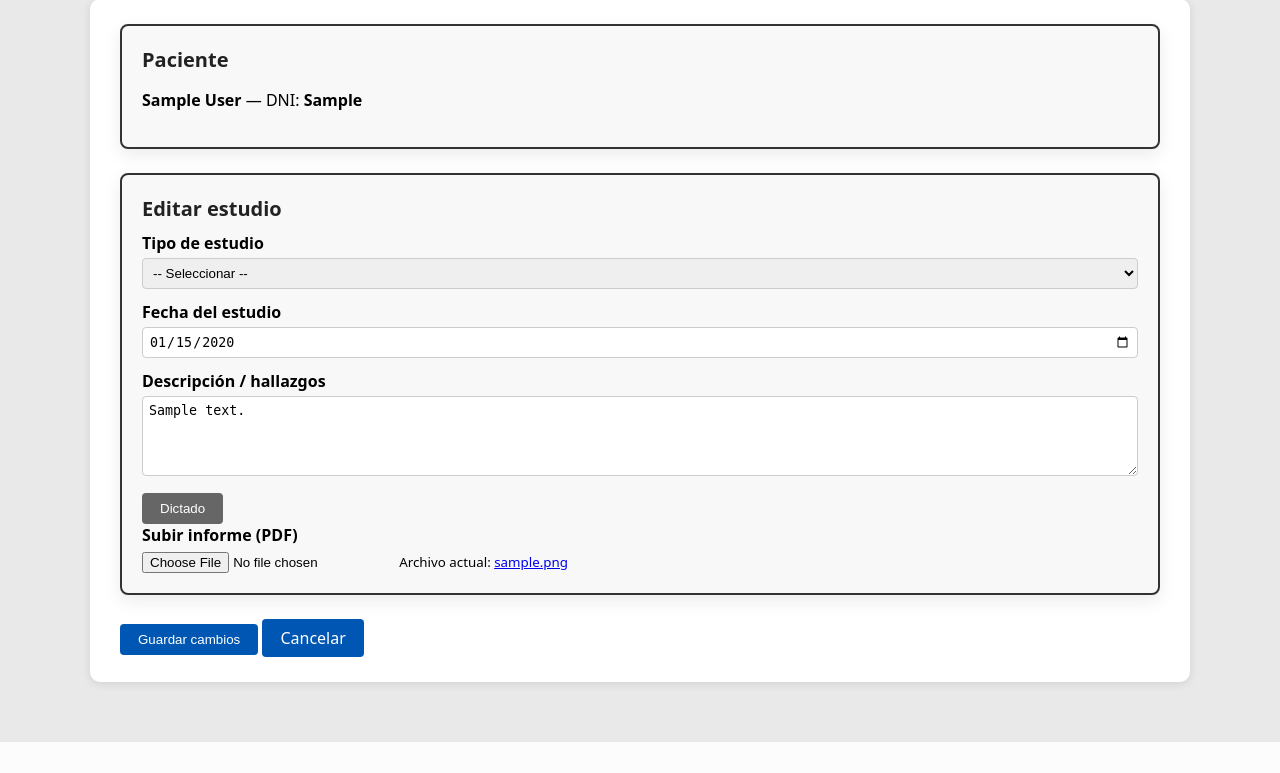
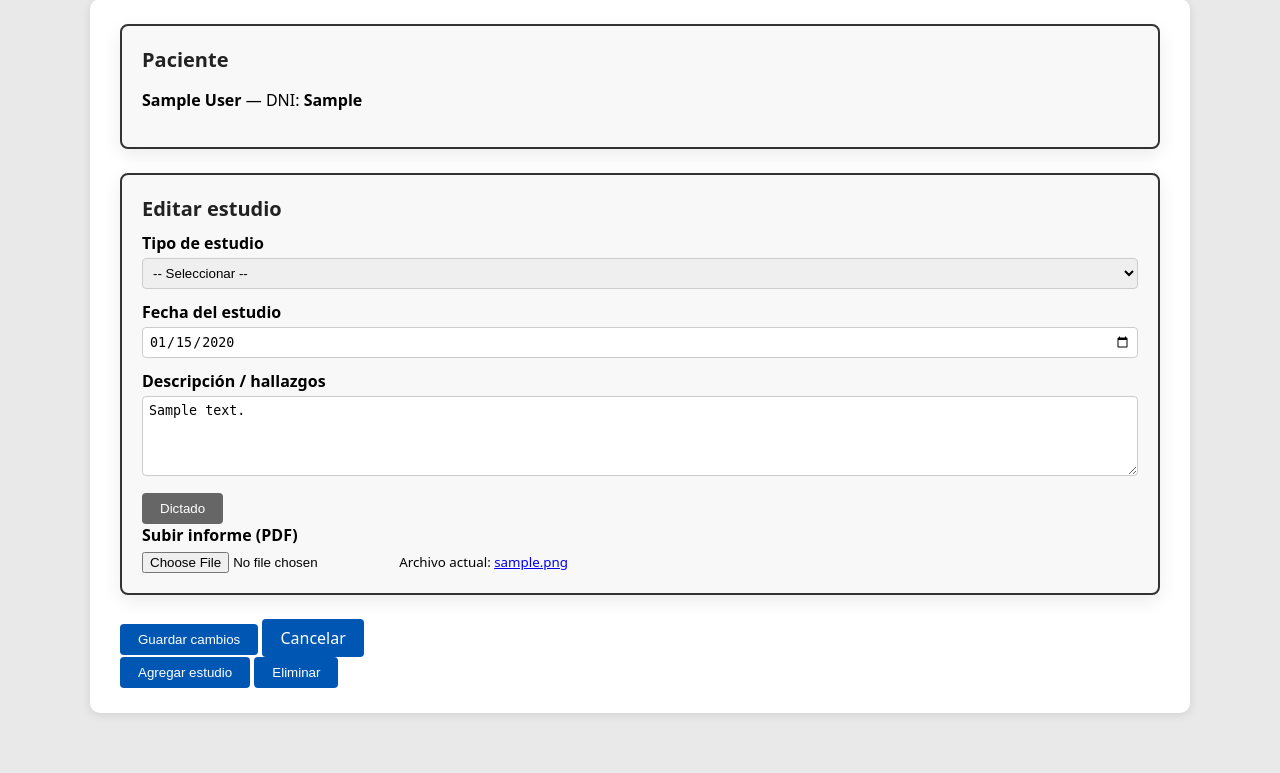
Before and after one commit to comitetoraxvm/comite-torax, a Flask app: page /studies/1/edit in a window 1280 px wide. Shown: the part 212-985 px from the top of the page. Before the commit the page ends 954 px from the top, so only its background shows below. Run offline with Flask 3, Linux system fonts and the light colour scheme; a user stored in the database is signed in; tables that the repository leaves empty hold one stand-in row (values such as "Sample post"); some libraries are stand-ins or nearby versions.

Commit message:
feat: add study management buttons in study_edit - Add 'Agregar estudio' button to create additional studies in same group/consultation - Add 'Eliminar' button to delete current study - Reorganize button layout for better UX - Update study_edit route to handle add_study and delete actions - New studies inherit consultation association and creator info - Maintain permissions: only consultation-linked studies allow multi-user editing

```diff
--- a/app.py
+++ b/app.py
@@ -3232,6 +3232,42 @@ def study_edit(study_id):
         return redirect(url_for("patient_detail", patient_id=patient.id))
 
     if request.method == "POST":
+        # Acción: Eliminar estudio
+        if request.form.get("action") == "delete":
+            if study.report_file:
+                file_path = os.path.join(get_upload_dir(), study.report_file)
+                if os.path.exists(file_path):
+                    os.remove(file_path)
+            db.session.delete(study)
+            db.session.commit()
+            flash("Estudio eliminado correctamente.", "success")
+            return redirect(url_for("patient_detail", patient_id=patient.id))
+
+        # Acción: Agregar estudio (crear nuevo estudio del mismo grupo)
+        if request.form.get("action") == "add_study":
+            # Detectar el grupo del estudio actual
+            study_type_lower = (study.study_type or "").lower()
+            if any(kw in study_type_lower for kw in ['espirometría', 'test de la marcha', 'dlco', 'volúmenes']):
+                new_group = 'func'
+            elif any(kw in study_type_lower for kw in ['tc', 'rm', 'pet', 'rx', 'ecografia', 'ecocardiograma', 'ecodoppler']):
+                new_group = 'img'
+            elif any(kw in study_type_lower for kw in ['fibrobroncoscopía', 'biopsia', 'bal']):
+                new_group = 'inv'
+            else:
+                new_group = 'other'
+
+            # Crear nuevo estudio en la misma consulta
+            new_study = Study(
+                patient=patient,
+                consultation=study.consultation,
+                created_by=current_user,
+            )
+            db.session.add(new_study)
+            db.session.commit()
+            flash("Nuevo estudio agregado. Completa sus datos.", "success")
+            return redirect(url_for("study_edit", study_id=new_study.id))
+
+        # Acción: Guardar cambios
         study.study_type = request.form.get("study_type")
         study.date = request.form.get("date")
         study.center = request.form.get("center")
--- a/templates/study_edit.html
+++ b/templates/study_edit.html
@@ -104,9 +104,16 @@
       </div>
     </div>
 
-    <div class="d-flex justify-content-between mb-4">
-      <button type="submit" class="btn btn-primary">Guardar cambios</button>
-      <a class="btn btn-link" href="{{ url_for('patient_detail', patient_id=patient.id) }}">Cancelar</a>
+    <!-- Botones de acción -->
+    <div class="d-flex justify-content-between mb-4 gap-2 flex-wrap">
+      <div>
+        <button type="submit" class="btn btn-primary" name="action" value="">Guardar cambios</button>
+        <a class="btn btn-link" href="{{ url_for('patient_detail', patient_id=patient.id) }}">Cancelar</a>
+      </div>
+      <div>
+        <button type="submit" class="btn btn-primary btn-sm" name="action" value="add_study">Agregar estudio</button>
+        <button type="submit" class="btn btn-outline-danger btn-sm" name="action" value="delete" onclick="return confirm('¿Estás seguro de que deseas eliminar este estudio?')">Eliminar</button>
+      </div>
     </div>
   </form>
 </div>
```
